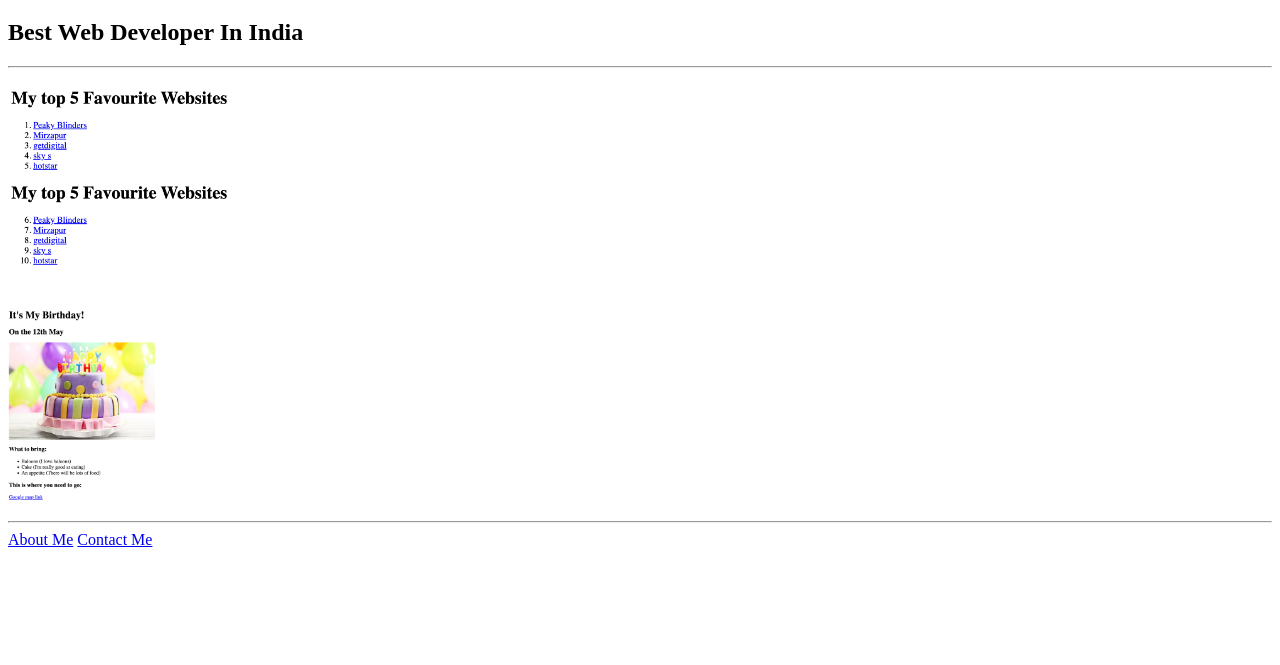
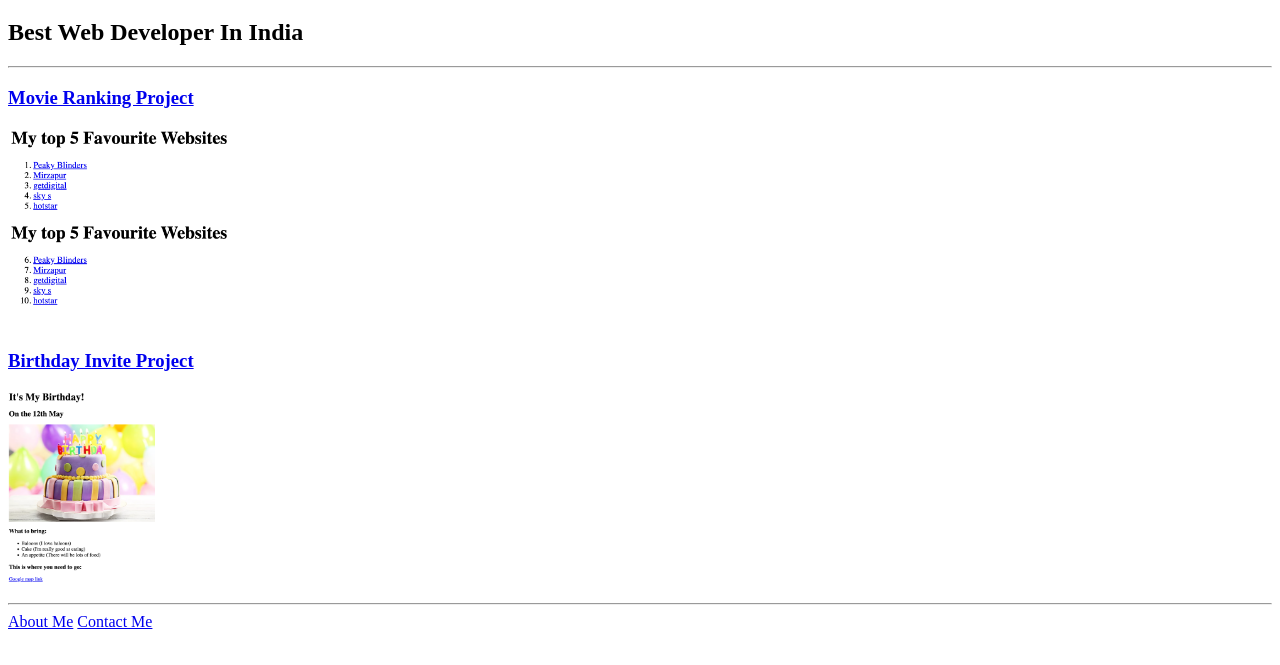
Before and after one commit to getdigitalme/html-portfolio, a plain HTML site: page index.html in a window 1280 px wide. Shown: the part 61-726 px from the top of the page. Drawn offline with Linux system fonts and the light colour scheme.

Commit message:
Update index.html

```diff
--- a/index.html
+++ b/index.html
@@ -10,10 +10,10 @@
     <h1>Mayank Portfolio</h1>
     <h2>Best Web Developer In India</h2>
     <hr>
-<h3> <a href="./public/movies.html"><Movie Ranking Project </a> </h3>
+<h3> <a href="./public/movies.html">Movie Ranking Project </a> </h3>
 
     <img src="./assets/images/movies.png" height="200px">
-<h3> <a href="./public/birthday.html"><Birthday Invite Project </a> </h3>
+<h3> <a href="./public/birthday.html">Birthday Invite Project </a> </h3>
         <img src="./assets/images/birthdayp.png" height="200px">
 
 <hr />
```
